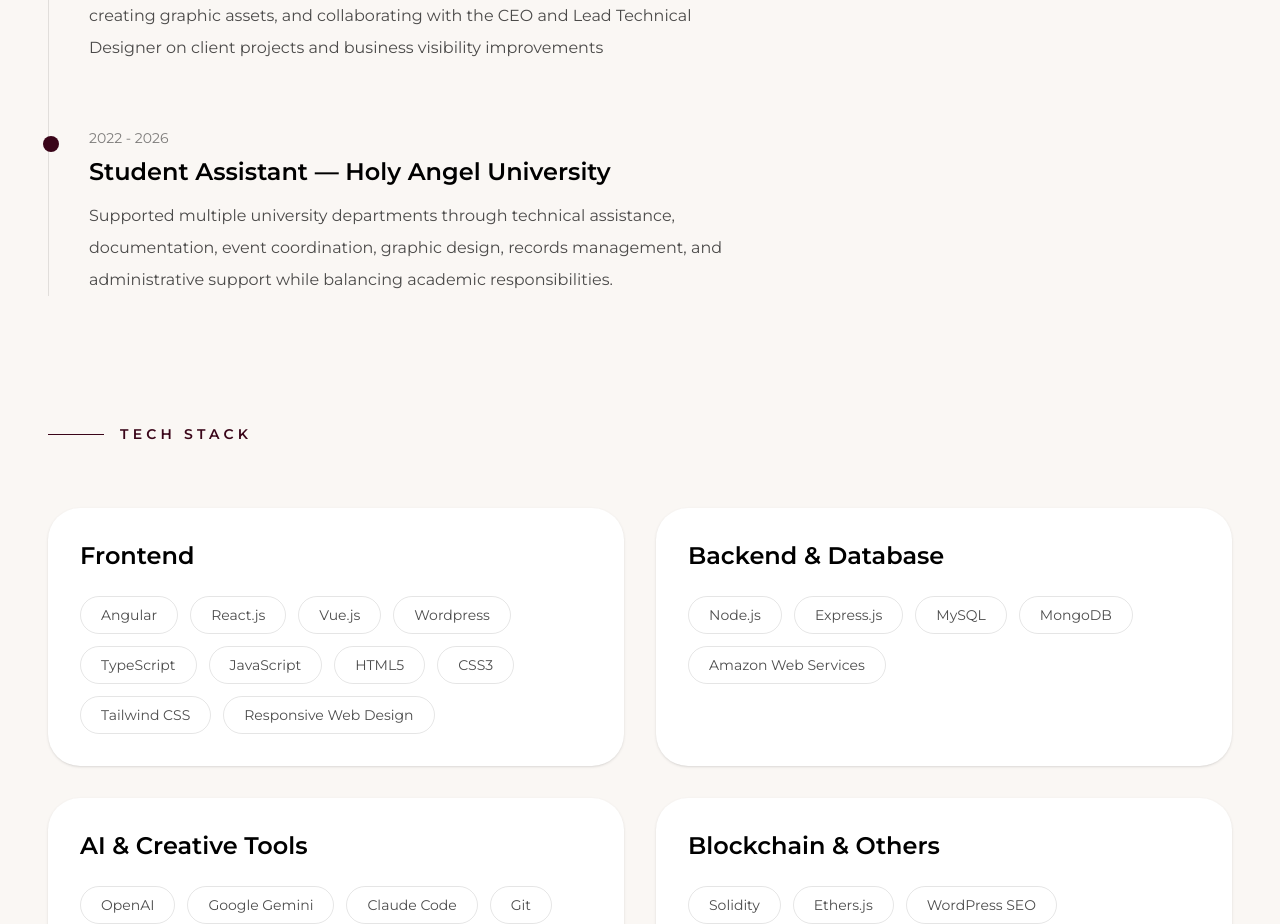
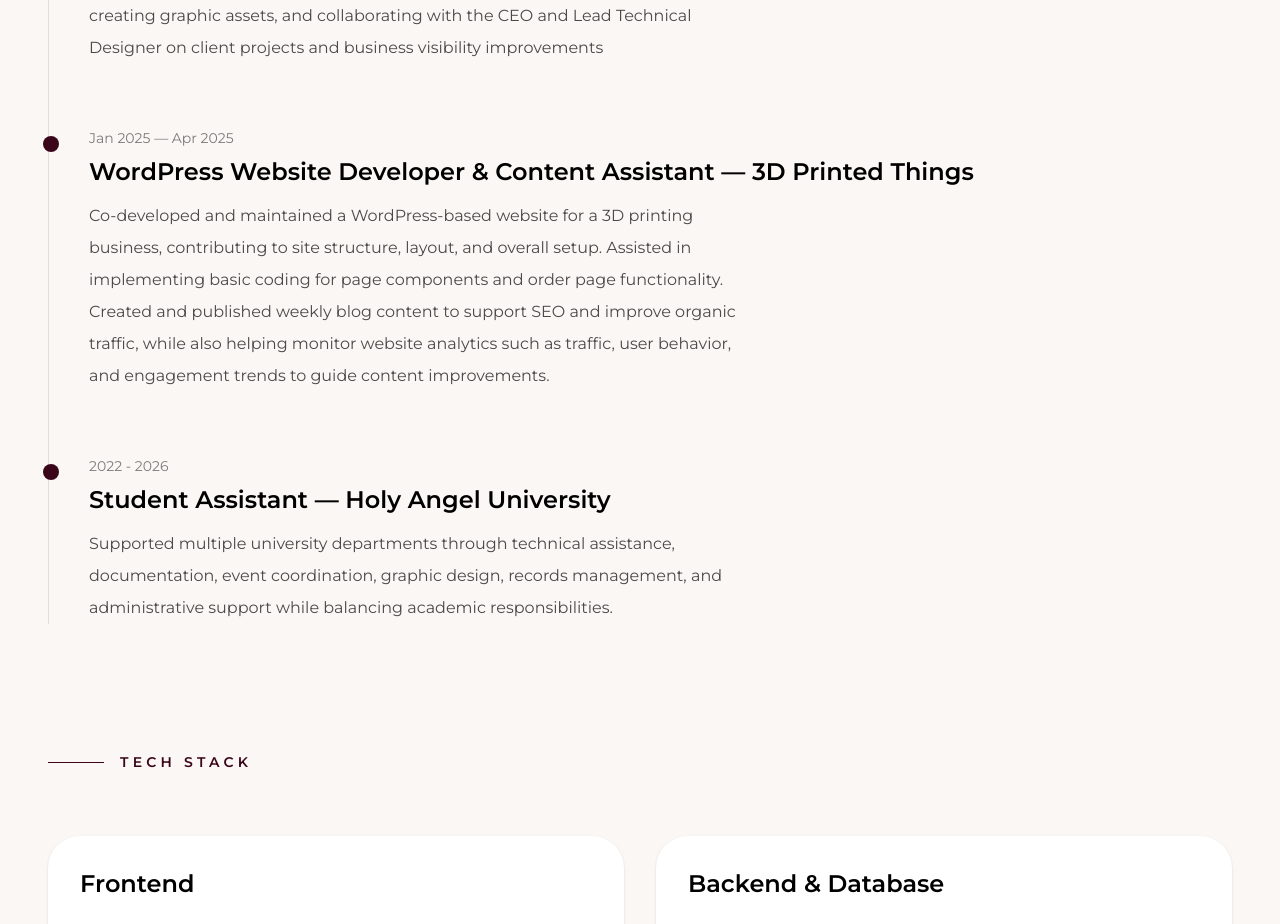
Before and after one commit to K8Dvd/kate-portfolio, a React (Vite) app: page /about in a window 1280 px wide. Shown: the part 1580-2504 px from the top of the page. Built offline with nearby package versions, Linux system fonts and the light colour scheme.

Commit message:
added the updated resume and the additional journey

```diff
--- a/src/components/aboutexpanded.jsx
+++ b/src/components/aboutexpanded.jsx
@@ -199,6 +199,31 @@
 
             </div>
 
+            {/* ITEM */}
+            <div className="relative">
+
+              <div className="absolute -left-[46px] top-2 h-4 w-4 rounded-full bg-[#3A0519]" />
+
+              <p className="text-sm text-black/50">
+                Jan 2025 — Apr 2025
+              </p>
+
+              <h3 className="mt-2 text-2xl font-semibold text-black">
+                WordPress Website Developer & Content Assistant — 3D Printed Things
+              </h3>
+
+              <p className="mt-3 max-w-2xl leading-8 text-black/70">
+
+                Co-developed and maintained a WordPress-based website for a 3D printing business,
+                contributing to site structure, layout, and overall setup. Assisted in implementing basic coding
+                for page components and order page functionality. Created and published weekly blog content to
+                support SEO and improve organic traffic, while also helping monitor website analytics such as
+                traffic, user behavior, and engagement trends to guide content improvements.
+
+              </p>
+
+            </div>
+
 
            {/* ITEM */}
             <div className="relative">
```
Also changed, not shown: 1 other file (tests, documents, lock files or other folders).
